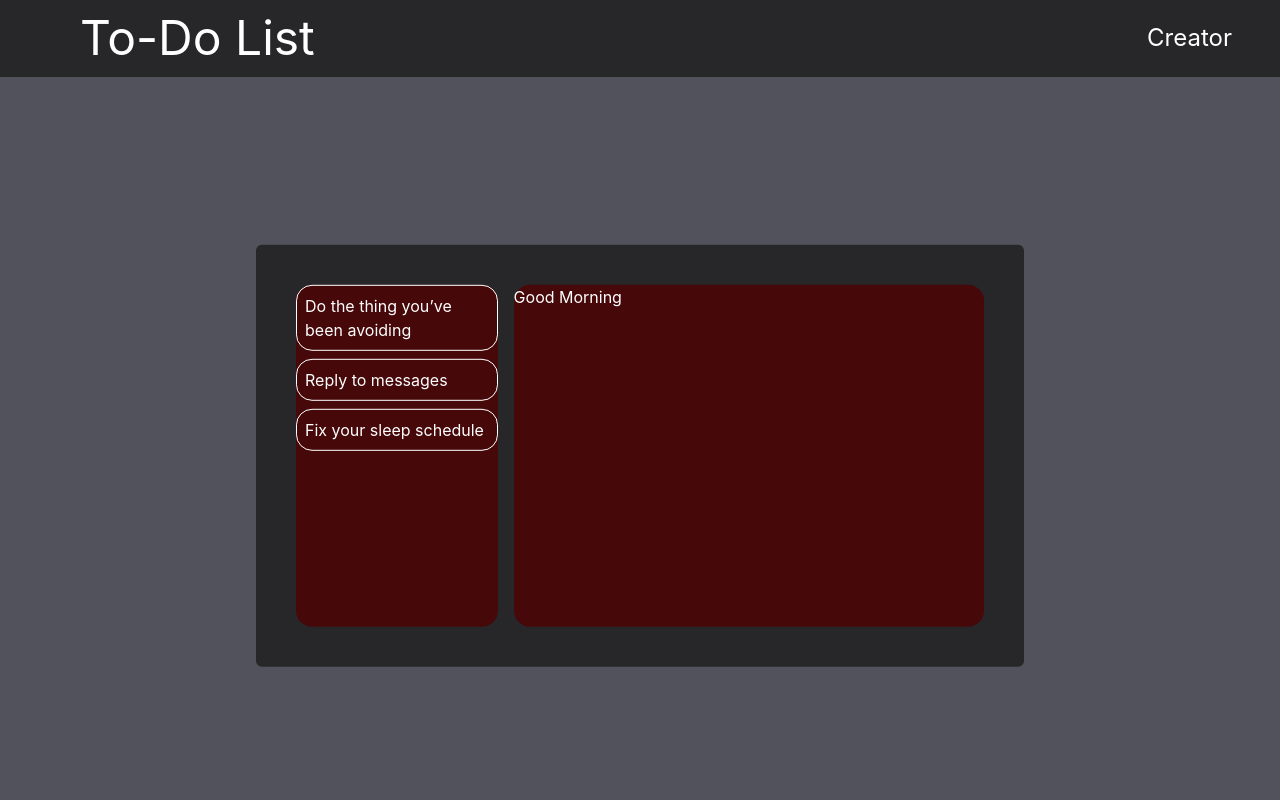
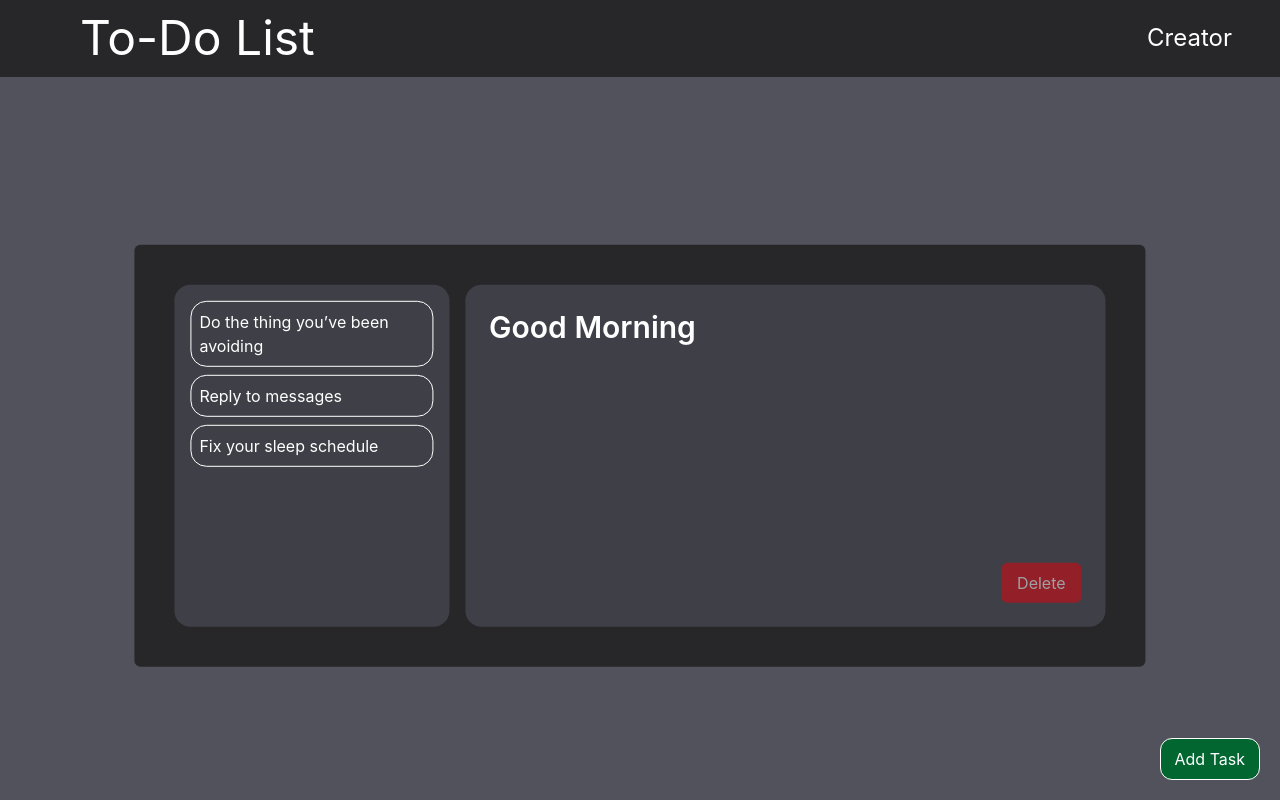
Before and after one commit to hasnain0515/to-do-, a React (Vite) app: page / in a window 1280 px wide. Built offline with nearby package versions, Linux system fonts and the light colour scheme.

Commit message:
basic functionalities complete

```diff
--- a/components/Button.jsx
+++ b/components/Button.jsx
@@ -1 +1,11 @@
-rafce
+import React from 'react'
+
+const Button = ({setisModelOpen}) => {
+  return (
+    <div className='absolute bottom-5 right-5 border px-3.5 py-2 rounded-xl bg-green-800' onClick={ ()=> {setisModelOpen(true)}}>
+      Add Task
+    </div>
+  )
+}
+
+export default Button
--- a/components/Hero.jsx
+++ b/components/Hero.jsx
@@ -1,15 +1,53 @@
 import React, { useState } from 'react'
 import Card from './Card'
 
-const Hero = ({ taskList }) => {
-  const [selected,setselected]=useState(null)
+const Hero = ({ taskList, setTaskList }) => {
+  const [selected, setSelected] = useState(null)
+
+  const deleteTask = () => {
+    if (selected === null) return
+
+    const updatedList = taskList.filter(task => task.id !== selected)
+    setTaskList(updatedList)
+    setSelected(null)
+  }
+
+  const selectedTask = taskList.find(task => task.id === selected)
+
   return (
-    <div className='bg-zinc-800 absolute top-[57%] left-[50%] translate-x-[-50%] translate-y-[-50%] p-10 rounded-md h-[33vw] w-[60vw] flex items-center justify-between gap-4 '>
-      <div className='bg-red-950 h-full w-[30%] rounded-2xl flex flex-col gap-2 '>
-        {taskList.map((task,key)=> (<Card title={task.title} key={key} setselected={setselected} number={key}/>))}
+    <div className='bg-zinc-800 absolute top-[57%] left-[50%] translate-x-[-50%] translate-y-[-50%] p-10 rounded-md h-[33vw] w-[79vw] flex items-center justify-between gap-4'>
+      <div className='bg-zinc-700 h-full w-[30%] rounded-2xl flex flex-col gap-2 p-4'>
+        {taskList.map((task) => (
+          <Card
+            key={task.id}
+            title={task.title}
+            number={task.id}
+            setselected={setSelected}
+          />
+        ))}
       </div>
-      <div className='bg-red-950 h-full w-[70%] rounded-2xl'>
-{selected!=null ? taskList[selected].description : "Good Morning" }
+      <div className='bg-zinc-700 h-full w-[70%] rounded-2xl p-6 flex flex-col'>
+
+        <div className='flex flex-col gap-3'>
+          <div className='text-3xl font-semibold'>
+            {selectedTask ? selectedTask.title : "Good Morning"}
+          </div>
+
+          <div className='text-md'>
+            {selectedTask ? selectedTask.description : ""}
+          </div>
+        </div>
+
+        <div className='mt-auto flex justify-end'>
+          <button
+            onClick={deleteTask}
+            disabled={selected === null}
+            className='px-4 py-2 bg-red-600 text-white rounded-md hover:bg-red-700 disabled:opacity-50'
+          >
+            Delete
+          </button>
+        </div>
+
       </div>
     </div>
   )
--- /dev/null
+++ b/components/Model.jsx
@@ -0,0 +1,31 @@
+import React, { useState } from 'react'
+
+const Model = ({isModelOpen, setisModelOpen, setTaskList}) => {
+    const [inputTitle, setinputTitle] = useState("")
+    const [inputdesc, setinputdesc] = useState("")
+    const handlesubmit = (e) => {
+        e.preventDefault()
+        const newTask = {
+            id: crypto.randomUUID(),
+            title : inputTitle,
+            description : inputdesc
+        }
+        console.log(newTask)
+        setinputTitle("")
+        setinputdesc("")
+        setTaskList( (previous) => [...previous , newTask])
+        setisModelOpen(false)
+    }
+  return (
+    <div className={`${isModelOpen?'flex': 'hidden'}`}>
+      <div className='overlay bg-black/50 absolute w-screen h-screen top-0 ' onClick={() => {setisModelOpen(false)}}></div>
+        <form action="" onSubmit={handlesubmit} className=' absolute top-[50%] left-[50%] translate-[-50%] h-[69vh] w-[60vw] bg-gray-400 px-5 py-4 flex flex-col gap-4'>
+        <input type="text" className='w-full text-xl bg-white text-black px-2 rounded ' placeholder='Title'  value={inputTitle} onChange={(e) => {setinputTitle(e.target.value)}}/>
+        <textarea name="" id="" className='w-full text-xl bg-white text-black px-2 rounded h-[50vh] ' placeholder='Description' value={inputdesc} onChange={ (e)=> {setinputdesc(e.target.value)}}></textarea>
+        <button className='border px-3.5 py-2 rounded-xl bg-green-800 w-fit ml-auto ' type='submit' >Submit</button>
+        </form>
+      </div>
+  )
+}
+
+export default Model
--- a/package.json
+++ b/package.json
@@ -13,6 +13,7 @@
     "@tailwindcss/vite": "^4.2.2",
     "react": "^19.2.4",
     "react-dom": "^19.2.4",
+    "react-icons": "^5.6.0",
     "tailwindcss": "^4.2.2"
   },
   "devDependencies": {
--- a/src/App.jsx
+++ b/src/App.jsx
@@ -1,26 +1,34 @@
-import React from 'react'
+import React, { useState } from 'react'
 import Navbar from '../components/Navbar'
 import Hero from '../components/Hero'
+import Button from '../components/Button'
+import Model from '../components/Model'
 
 const App = () => {
-  const taskList = [
+  const [isModelOpen, setisModelOpen] = useState(false)
+  const [taskList,setTaskList ] = useState([
   {
+    id: crypto.randomUUID(),
     title: "Do the thing you’ve been avoiding",
     description: "You know exactly which one. Don’t pretend you don’t."
   },
   {
+    id: crypto.randomUUID(),
     title: "Reply to messages",
     description: "Yes, even the awkward ones you opened and ignored."
   },
   {
+    id: crypto.randomUUID(),
     title: "Fix your sleep schedule",
     description: "Scrolling at 2AM is not a personality trait."
   }
-];
+])
   return (
     <div className='text-white bg-zinc-600 w-screen h-screen '>
       <Navbar/>
-      <Hero taskList={taskList}/>
+      <Hero taskList={taskList} setTaskList={setTaskList}/>
+      <Button setisModelOpen={setisModelOpen}/>
+      <Model isModelOpen={isModelOpen} setisModelOpen={setisModelOpen} setTaskList={setTaskList}/>
     </div>
   )
 }
```
Also changed, not shown: 1 other file (tests, documents, lock files or other folders).
